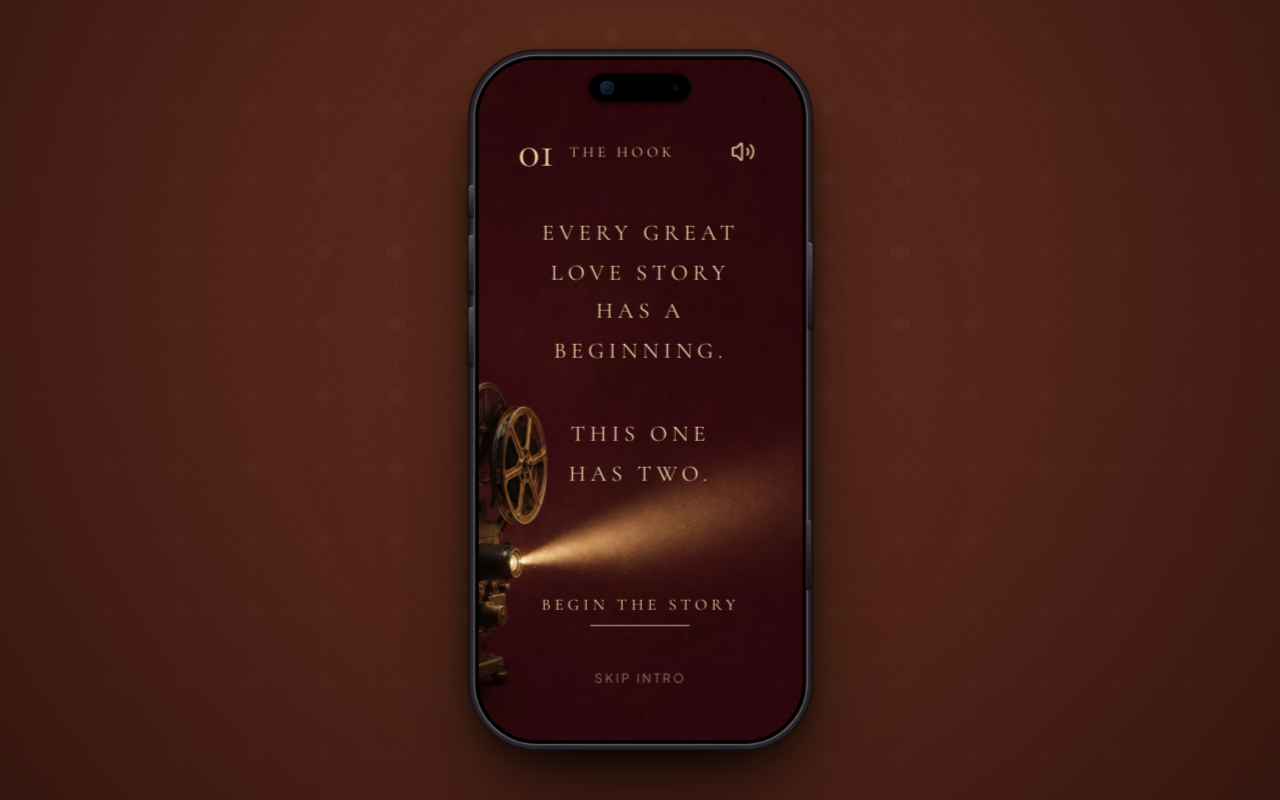
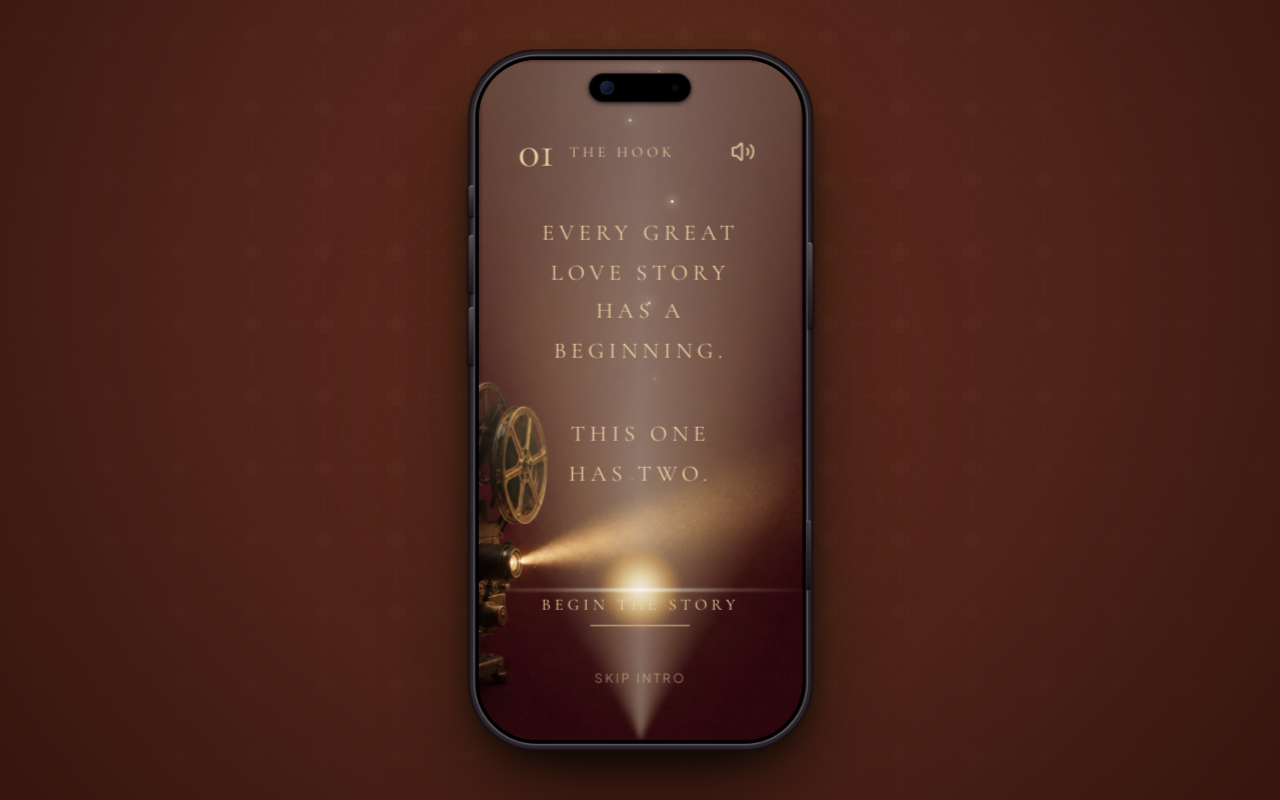
Before and after one commit to infosnapivite-dev/apoorv-chhavi, a React (Vite) app: page / in a window 1280 px wide. Built offline with nearby package versions, Linux system fonts and the light colour scheme; a web font is replaced by a local one.

Commit message:
Animate realistic 35mm projector light beam and dust motes on opening page

```diff
--- a/src/components/EnvelopeGate.jsx
+++ b/src/components/EnvelopeGate.jsx
@@ -1,10 +1,135 @@
-
 import React, { useState } from 'react';
 import { motion } from 'framer-motion';
 import confetti from 'canvas-confetti';
 import { Volume2, VolumeX } from 'lucide-react';
 import { romanticAudio } from '../utils/audioSynthesizer';
 import openAnimationBg from '../assets/open animation.webp';
+
+// Realistic 35mm Cinematic Film Projector Light Beam & Dust Motes
+function CinematicProjectorLight() {
+  // Dust particles floating through the illuminated light cone
+  const dustMotes = [
+    { id: 1, left: '46%', bottom: '28%', size: 2.2, duration: 4.8, delay: 0.2, xRange: [-12, 16] },
+    { id: 2, left: '52%', bottom: '34%', size: 1.8, duration: 5.4, delay: 0.9, xRange: [8, -14] },
+    { id: 3, left: '42%', bottom: '42%', size: 2.5, duration: 4.2, delay: 1.5, xRange: [-18, 10] },
+    { id: 4, left: '58%', bottom: '48%', size: 1.5, duration: 6.0, delay: 0.6, xRange: [14, -12] },
+    { id: 5, left: '48%', bottom: '55%', size: 2.0, duration: 5.1, delay: 2.1, xRange: [-10, 18] },
+    { id: 6, left: '38%', bottom: '62%', size: 1.6, duration: 4.6, delay: 1.2, xRange: [-15, 8] },
+    { id: 7, left: '60%', bottom: '68%', size: 2.4, duration: 5.8, delay: 2.7, xRange: [12, -16] },
+    { id: 8, left: '50%', bottom: '75%', size: 1.7, duration: 4.9, delay: 0.4, xRange: [-8, 14] },
+    { id: 9, left: '44%', bottom: '82%', size: 2.1, duration: 5.5, delay: 1.8, xRange: [-14, 12] },
+    { id: 10, left: '54%', bottom: '88%', size: 1.4, duration: 6.2, delay: 3.1, xRange: [10, -10] },
+  ];
+
+  return (
+    <div className="absolute inset-0 pointer-events-none overflow-hidden select-none z-5">
+      {/* 1. Volumetric Conical Projector Beam (Shooting Upwards from bottom center) */}
+      <motion.div
+        animate={{
+          opacity: [0.82, 0.98, 0.88, 1, 0.85, 0.96, 0.9],
+          scaleY: [0.99, 1.01, 1, 1.01, 0.99],
+        }}
+        transition={{
+          duration: 3.5,
+          repeat: Infinity,
+          ease: 'easeInOut',
+        }}
+        className="absolute inset-x-0 bottom-0 top-0 pointer-events-none"
+        style={{
+          background: 'conic-gradient(from 180deg at 50% 100%, rgba(0,0,0,0) 148deg, rgba(255, 235, 180, 0.28) 166deg, rgba(255, 248, 220, 0.42) 180deg, rgba(255, 235, 180, 0.28) 194deg, rgba(0,0,0,0) 212deg)',
+          filter: 'blur(2px)',
+          mixBlendMode: 'screen',
+        }}
+      />
+
+      {/* 2. Film Gate Celluloid Flicker / Shimmer Layer (Simulating 24fps film shutter) */}
+      <motion.div
+        animate={{
+          opacity: [0.35, 0.55, 0.4, 0.65, 0.38, 0.58, 0.42],
+        }}
+        transition={{
+          duration: 0.24,
+          repeat: Infinity,
+          ease: 'linear',
+        }}
+        className="absolute inset-0 pointer-events-none"
+        style={{
+          background: 'radial-gradient(ellipse 65% 55% at 50% 60%, rgba(255, 225, 150, 0.18) 0%, rgba(255, 200, 100, 0.08) 50%, transparent 80%)',
+          mixBlendMode: 'screen',
+        }}
+      />
+
+      {/* 3. Projector Lens Flare Core (At the base where the light originates) */}
+      <div className="absolute bottom-[22%] left-1/2 -translate-x-1/2 flex flex-col items-center">
+        {/* Hot Glowing Lens Core */}
+        <motion.div
+          animate={{
+            scale: [0.94, 1.08, 0.98, 1.06, 0.94],
+            opacity: [0.88, 1, 0.92, 1, 0.88],
+          }}
+          transition={{
+            duration: 2.8,
+            repeat: Infinity,
+            ease: 'easeInOut',
+          }}
+          className="w-16 h-16 rounded-full"
+          style={{
+            background: 'radial-gradient(circle, rgba(255,255,255,1) 0%, rgba(255,238,180,0.85) 30%, rgba(255,185,70,0.4) 60%, transparent 100%)',
+            filter: 'blur(4px)',
+            mixBlendMode: 'screen',
+          }}
+        />
+
+        {/* Anamorphic Horizontal Lens Flare Streak */}
+        <motion.div
+          animate={{
+            scaleX: [0.85, 1.15, 0.92, 1.1, 0.85],
+            opacity: [0.6, 0.95, 0.7, 0.9, 0.6],
+          }}
+          transition={{
+            duration: 3.2,
+            repeat: Infinity,
+            ease: 'easeInOut',
+          }}
+          className="w-48 sm:w-64 h-[2px] -mt-8 rounded-full"
+          style={{
+            background: 'linear-gradient(90deg, transparent 0%, rgba(255,240,190,0.3) 25%, rgba(255,255,255,0.95) 50%, rgba(255,240,190,0.3) 75%, transparent 100%)',
+            filter: 'blur(1px)',
+            mixBlendMode: 'screen',
+          }}
+        />
+      </div>
+
+      {/* 4. Floating Illuminated Microscopic Dust Motes */}
+      {dustMotes.map((mote) => (
+        <motion.div
+          key={mote.id}
+          animate={{
+            y: [-15, -60, -15],
+            x: mote.xRange,
+            opacity: [0, 0.85, 0],
+            scale: [0.8, 1.2, 0.8],
+          }}
+          transition={{
+            duration: mote.duration,
+            repeat: Infinity,
+            delay: mote.delay,
+            ease: 'easeInOut',
+          }}
+          className="absolute rounded-full bg-[#FFFBEA]"
+          style={{
+            left: mote.left,
+            bottom: mote.bottom,
+            width: `${mote.size}px`,
+            height: `${mote.size}px`,
+            boxShadow: '0 0 6px 1px rgba(255, 230, 150, 0.8)',
+            mixBlendMode: 'screen',
+          }}
+        />
+      ))}
+    </div>
+  );
+}
 
 export function EnvelopeGate({ onOpen }) {
   const [isOpening, setIsOpening] = useState(false);
@@ -80,6 +205,9 @@
         className="absolute inset-0 w-full h-full object-cover object-center pointer-events-none select-none transition-transform duration-700 hover:scale-[1.01]"
       />
 
+      {/* Realistic Animated Volumetric Light Beam & Dust Motes */}
+      <CinematicProjectorLight />
+
       {/* Cinematic Text & UI Overlay Container */}
       <div className="absolute inset-0 flex flex-col justify-between pt-12 sm:pt-14 pb-8 sm:pb-10 px-6 sm:px-8 z-10 pointer-events-auto">
         {/* Top Bar: "01 THE HOOK" and Audio Speaker Icon */}
@@ -111,7 +239,7 @@
           </button>
         </motion.div>
 
-        {/* Center Cinematic Story Texts (Positioned in open upper-half above projector beam) */}
+        {/* Center Cinematic Story Texts */}
         <div className="w-full flex flex-col items-center justify-center text-center -mt-8 sm:-mt-12">
           {/* First Stanza: "EVERY GREAT LOVE STORY HAS A BEGINNING." */}
           <motion.div
```
